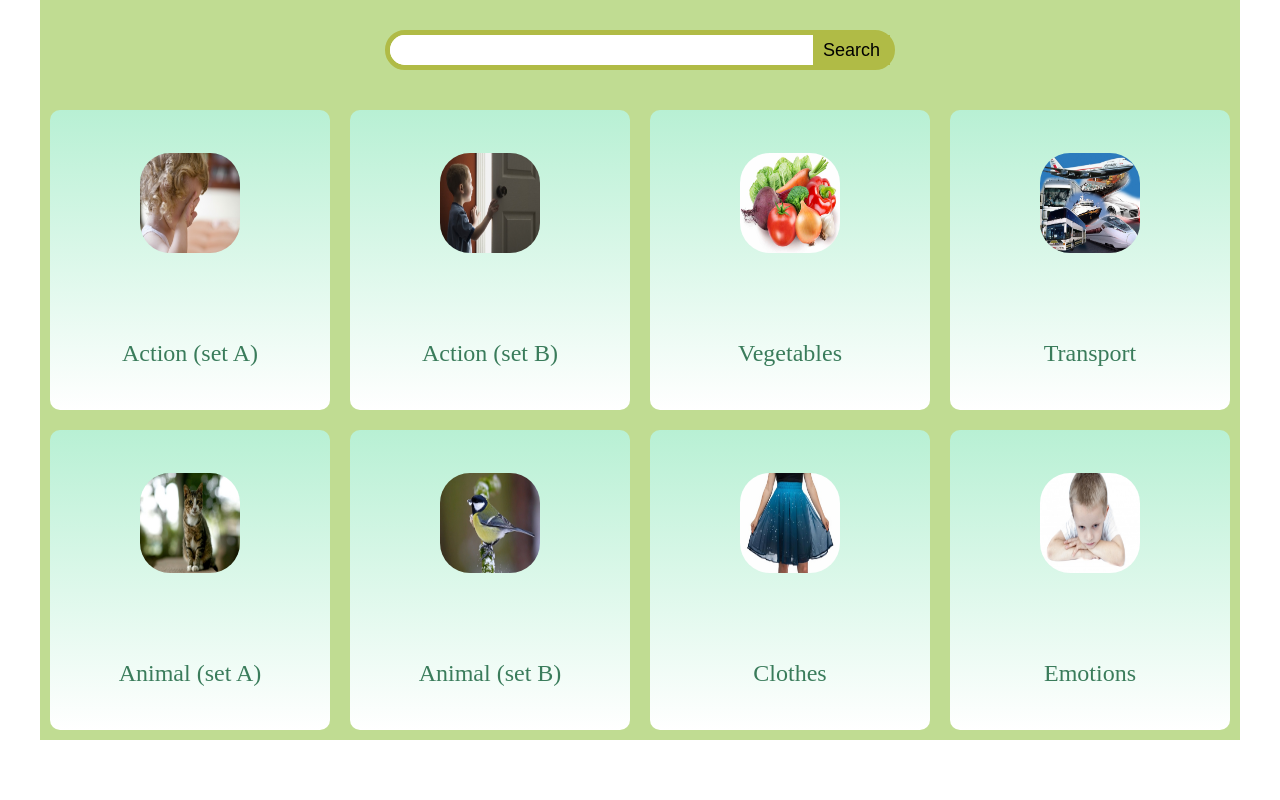
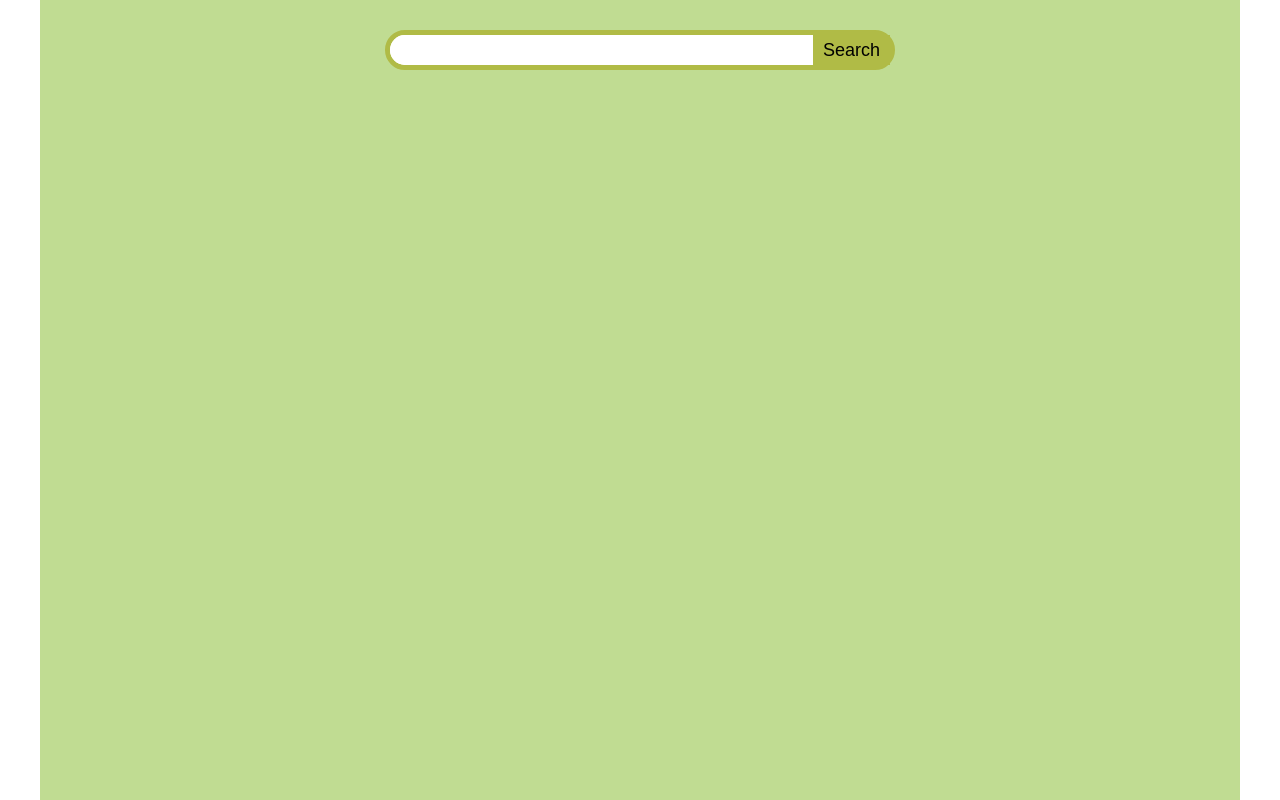
Before and after one commit to tonKristall/react, a React app: page / in a window 1280 px wide. Built offline with nearby package versions, Linux system fonts and the light colour scheme.

Commit message:
refactor: delete cards

```diff
--- a/src/app.tsx
+++ b/src/app.tsx
@@ -1,11 +1,20 @@
 import React from 'react';
-import CardsContainer from './components/cards/cards';
 import SearchBar from './components/search-bar/search-bar';
 import './styles.scss';
 
 export default function App():JSX.Element {
   return <div className='app-container'>
     <SearchBar />
-    <CardsContainer />
   </div>;
 }
+
+
+// Key:
+// 5ec1ed0a7188f2205fc06b771a57adb7
+
+// Secret:
+// fad83a26379e08e3
+
+// https://www.flickr.com/services/rest/?
+// text:
+// sort : date-posted-asc, date-posted-desc, date-taken-asc, date-taken-desc, interestingness-desc, interestingness-asc, relevance.
--- a/src/components/cards/cards.scss
+++ /dev/null
@@ -1,29 +0,0 @@
-@import '../../mixins.scss';
-
-.cards-container {
-  @include flex-row(center, center);
-  max-width: 1200px;
-  flex-wrap: wrap;
-}
-
-.card {
-  margin: 10px 10px;
-  width: 280px;
-  height: 300px;
-  @include flex-column(space-around, center);
-  background: linear-gradient(#b8f0d4, white);
-  border-radius: 10px;
-
-  img {
-    width: 100px;
-    height: 100px;
-    border-radius: 30px;
-  }
-
-  span {
-    width: 100%;
-    font-size: 24px;
-    text-align: center;
-    color: #3a7c5b;
-  }
-}
--- a/src/components/cards/cards.tsx
+++ /dev/null
@@ -1,53 +0,0 @@
-import React from "react";
-import "./cards.scss";
-
-const CARDS_DATA: Record<string, string>[] = [
-  {
-    nameCards: "Action (set A)",
-    imgCards: "./img/cry.jpg",
-  },
-  {
-    nameCards: "Action (set B)",
-    imgCards: "./img/open.jpg",
-  },
-  {
-    nameCards: "Vegetables",
-    imgCards: "./img/vegetables.jpg",
-  },
-  {
-    nameCards: "Transport",
-    imgCards: "./img/transport.jpg",
-  },
-  {
-    nameCards: "Animal (set A)",
-    imgCards: "./img/cat.jpg",
-  },
-  {
-    nameCards: "Animal (set B)",
-    imgCards: "./img/bird.jpg",
-  },
-  {
-    nameCards: "Clothes",
-    imgCards: "./img/skirt.jpg",
-  },
-  {
-    nameCards: "Emotions",
-    imgCards: "./img/sad.jpg",
-  },
-];
-
-export default function CardsContainer(): JSX.Element {
-  const cardElement = CARDS_DATA.map((el) => {
-    return (
-      <div className="card">
-        <img src={el.imgCards} alt={el.nameCards}></img>
-        <span>{el.nameCards}</span>
-      </div>
-    );
-  });
-  return (
-    <div className="cards-container">
-      {cardElement}
-    </div>
-  );
-}
--- a/src/styles.scss
+++ b/src/styles.scss
@@ -10,5 +10,6 @@
   margin: 0 auto;
   width: 100%;
   max-width: 1200px;
+  min-height: 100vh;
   background-color: #c0dc92;
 }
```
Also changed, not shown: 12 other files (tests, documents, lock files or other folders).
